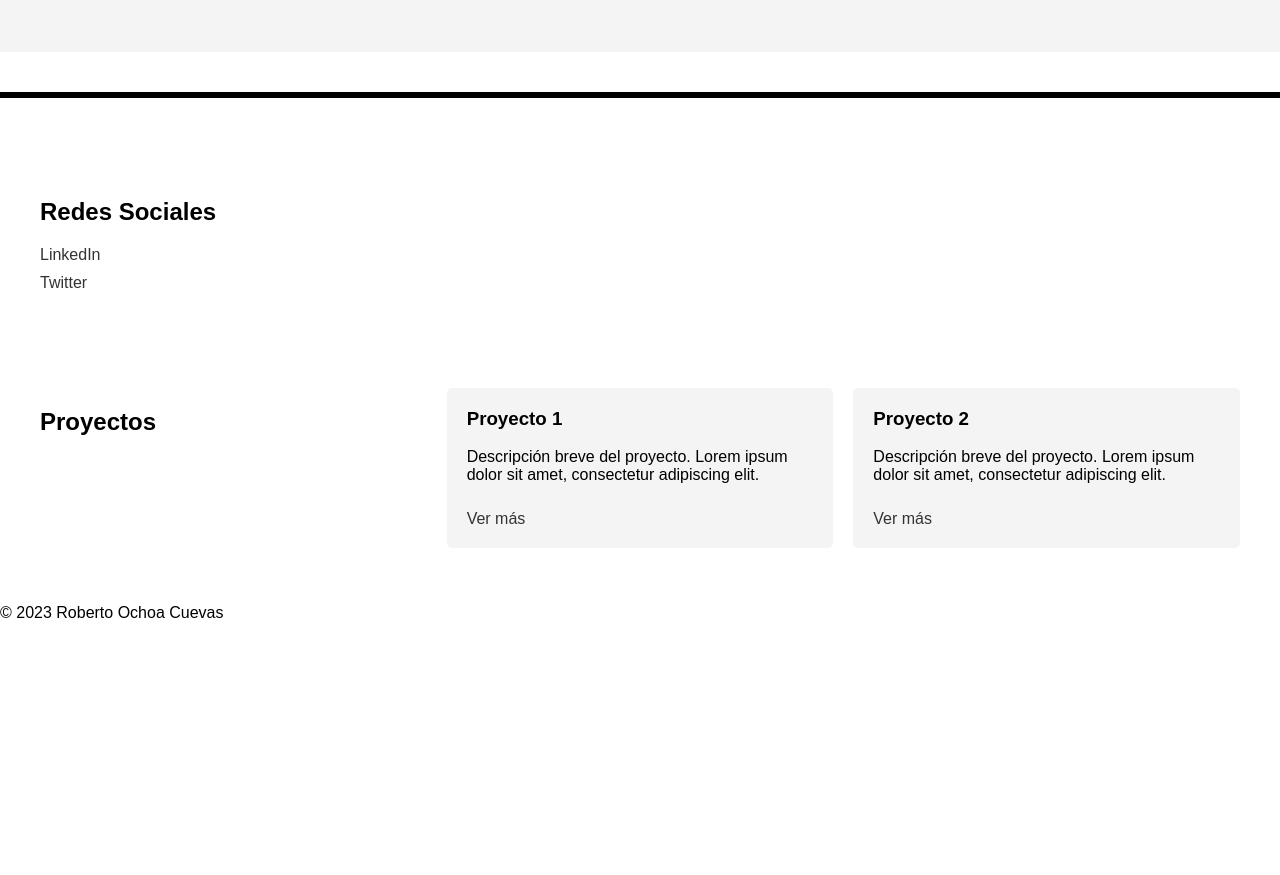
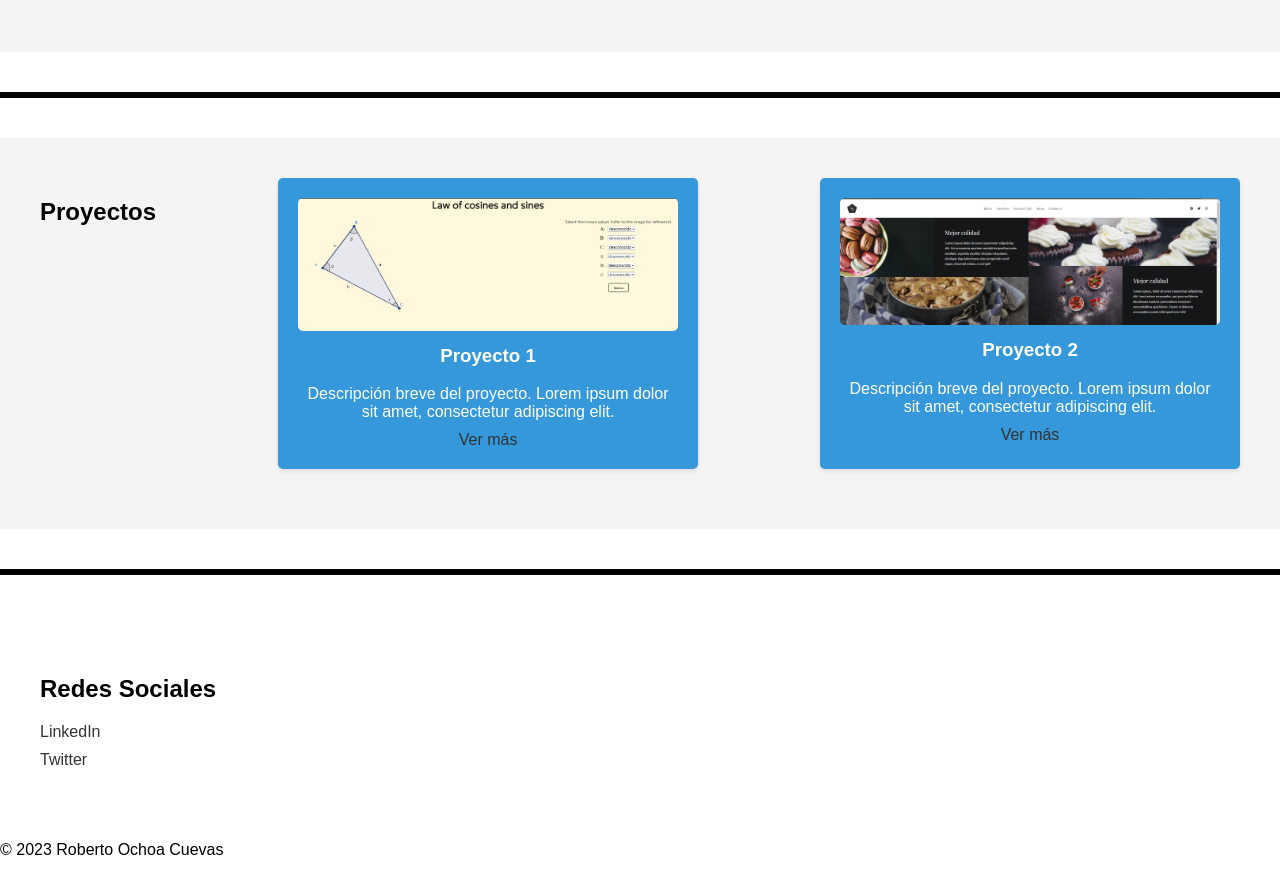
Before and after one commit to Roberto0611/portfolio, a plain HTML site: page index.html in a window 1280 px wide. Shown: the part 1520-2395 px from the top of the page. Before the commit the page ends 2158 px from the top, so only its background shows below. Drawn offline with Linux system fonts and the light colour scheme.

Commit message:
projects section

```diff
--- a/index.html
+++ b/index.html
@@ -51,6 +51,25 @@
 
     <hr class="divider">
 
+    <section class="projects">
+        <h2>Proyectos</h2>
+        <div class="project-card">
+            <img src="img/project1.png" alt="Proyecto 1">
+            <h3>Proyecto 1</h3>
+            <p>Descripción breve del proyecto. Lorem ipsum dolor sit amet, consectetur adipiscing elit.</p>
+            <a href="enlace-al-proyecto">Ver más</a>
+        </div>
+        <div class="project-card">
+            <img src="img/project2.png" alt="Proyecto 2">
+            <h3>Proyecto 2</h3>
+            <p>Descripción breve del proyecto. Lorem ipsum dolor sit amet, consectetur adipiscing elit.</p>
+            <a href="enlace-al-proyecto">Ver más</a>
+        </div>
+        <!-- Agrega más tarjetas de proyectos aquí -->
+    </section>
+
+    <hr class="divider">
+
     <section class="social">
         <h2>Redes Sociales</h2>
         <ul>
@@ -60,21 +79,6 @@
         </ul>
     </section>
 
-    <section class="projects">
-        <h2>Proyectos</h2>
-        <div class="project-card">
-            <h3>Proyecto 1</h3>
-            <p>Descripción breve del proyecto. Lorem ipsum dolor sit amet, consectetur adipiscing elit.</p>
-            <a href="enlace-al-proyecto">Ver más</a>
-        </div>
-        <div class="project-card">
-            <h3>Proyecto 2</h3>
-            <p>Descripción breve del proyecto. Lorem ipsum dolor sit amet, consectetur adipiscing elit.</p>
-            <a href="enlace-al-proyecto">Ver más</a>
-        </div>
-        <!-- Agrega más tarjetas de proyectos aquí -->
-    </section>
-
     <footer>
         <p>&copy; 2023 Roberto Ochoa Cuevas</p>
     </footer>
--- a/style.css
+++ b/style.css
@@ -68,29 +68,6 @@ body {
     color: #333;
 }
 
-.projects {
-    display: grid;
-    grid-template-columns: repeat(auto-fit, minmax(300px, 1fr));
-    gap: 20px;
-}
-
-.project-card {
-    background-color: #f4f4f4;
-    padding: 20px;
-    border-radius: 5px;
-}
-
-.project-card h3 {
-    margin-top: 0;
-}
-
-.project-card a {
-    display: inline-block;
-    margin-top: 10px;
-    color: #333;
-    text-decoration: none;
-}
-
 /* SECTION ABOUT */
 .about {
     padding: 40px;
@@ -159,3 +136,54 @@ body {
 .skill-card p {
     margin-bottom: 5px;
 }
+
+/*SECTION PROJECTS*/
+.projects {
+    padding: 40px;
+    background-color: #f4f4f4; /* Cambia el color de fondo a tu preferencia */
+    text-align: center; /* Centra el contenido horizontalmente */
+    display: flex;
+    flex-wrap: wrap;
+    justify-content: space-between;
+}
+
+.project-card {
+    background-color: #3498db; /* Cambia el color de fondo a uno que te guste */
+    width: calc(33.33% - 20px);
+    padding: 20px;
+    margin-bottom: 20px;
+    border-radius: 5px;
+    box-shadow: 0px 2px 4px rgba(0, 0, 0, 0.1);
+    transition: transform 0.2s;
+}
+
+.project-card:hover {
+    transform: scale(1.05);
+}
+
+.project-card h3 {
+    margin-top: 0;
+    color: #fff;
+}
+
+.project-card p {
+    margin-bottom: 10px;
+    color: #fff;
+}
+
+.project-card a {
+    display: inline-block;
+    color: #333;
+    text-decoration: none;
+    transition: color 0.2s;
+}
+
+.project-card a:hover {
+    color: #2980b9; /* Cambia el color del enlace al pasar el cursor */
+}
+
+.project-card img {
+    max-width: 100%;
+    border-radius: 5px;
+    margin-bottom: 10px;
+}
```
Also changed, not shown: img/project1.png (added), img/project2.png (added).
